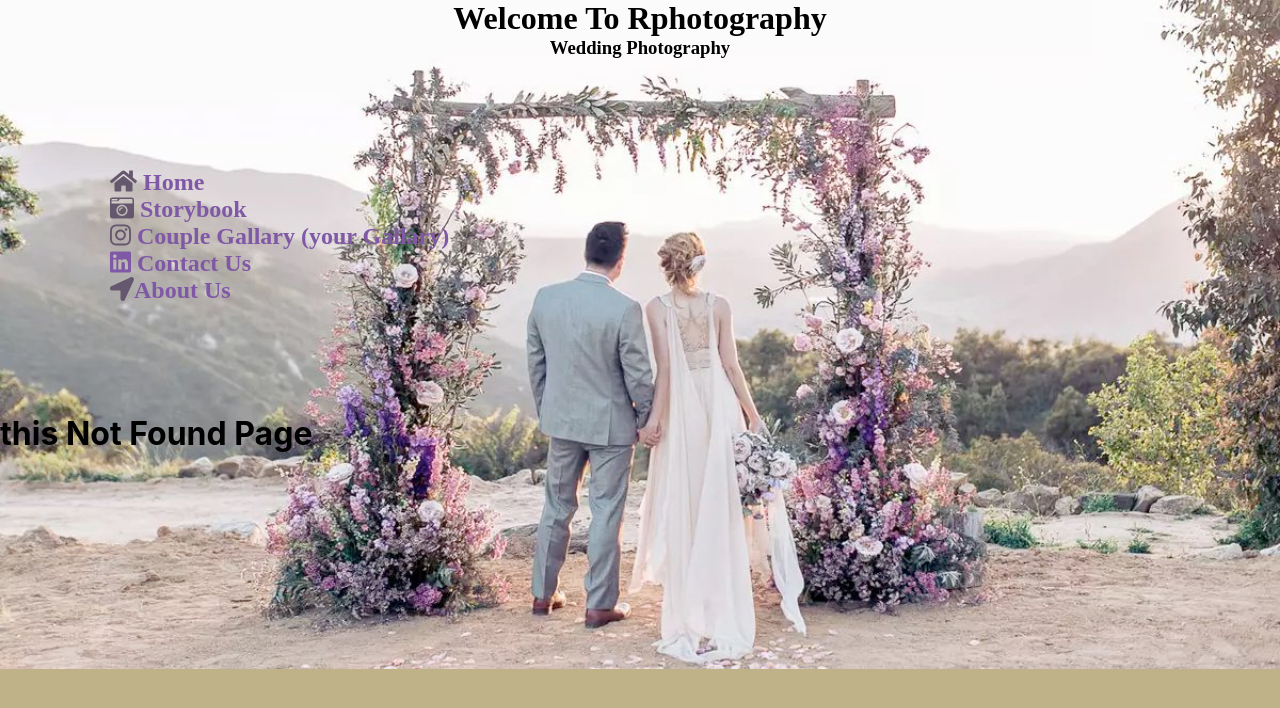
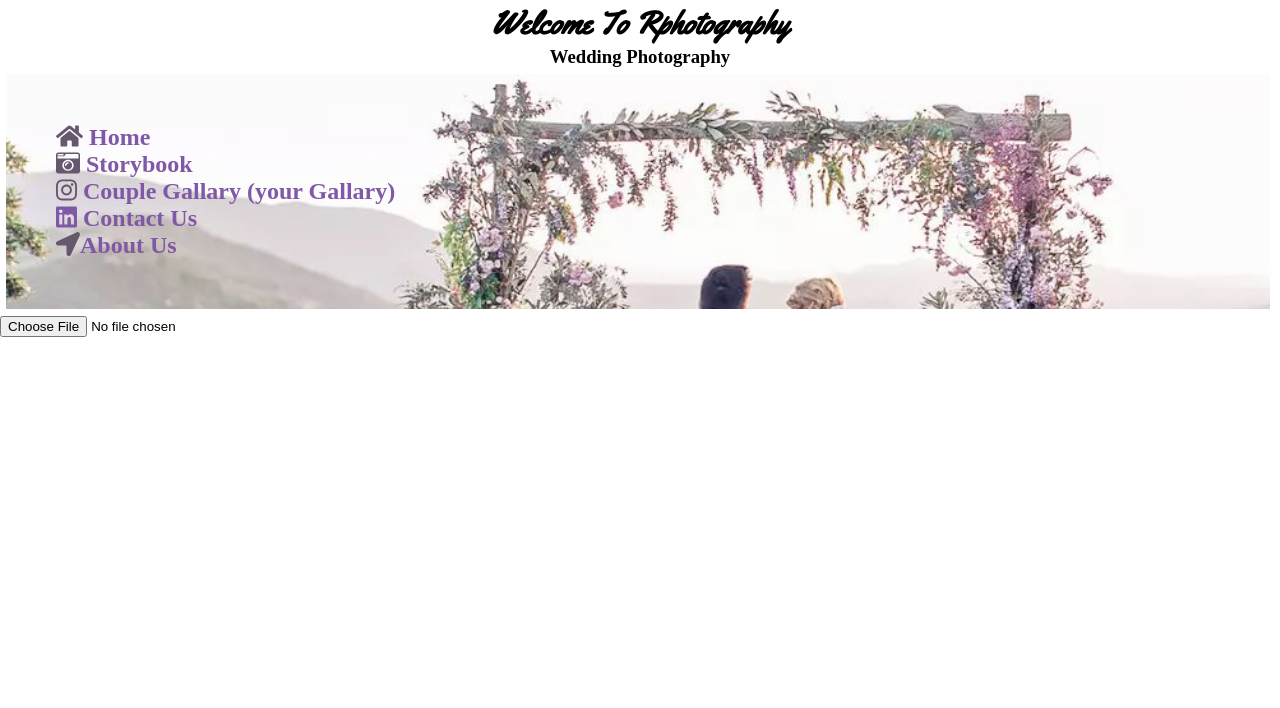
Before and after one commit to SamimAzimi/rphoto, a React (Create React App) app: page /upload in a window 1280 px wide. Before the commit this address had no page. Shown: the top 708 px of the page. Built offline with nearby package versions, Linux system fonts and the light colour scheme; a web font is replaced by a local one.

Commit message:
upload function in progress

```diff
--- a/src/App.css
+++ b/src/App.css
@@ -1,6 +1,3 @@
-.App {
-  text-align: center;
-}
 @import url("https://fonts.googleapis.com/css2?family=Bungee+Outline&family=Yellowtail&display=swap");
 :root {
   --primary-color: #bfb188;
@@ -25,25 +22,9 @@
 .rphotographyheadingone {
   text-align: center;
   font-family: "Yellowtail", cursive;
+  padding-top: 2px;
 }
 .rphotographyheadingthree {
   text-align: center;
   font-family: "Bungee", cursive;
 }
-
-.App-header {
-  background-color: var(--primary-color);
-  min-height: 100vh;
-  display: flex;
-  flex-direction: column;
-  align-items: center;
-  justify-content: center;
-  font-size: calc(10px + 2vmin);
-  color: white;
-}
-
-.menueToggleButton {
-  position: absolute;
-  right: 1%;
-  top: 5%;
-}
--- a/src/App.js
+++ b/src/App.js
@@ -7,6 +7,7 @@ import CoupleGallary from "./components/CoupleGallary";
 import Gallary from "./components/Gallary";
 import NotFound from "./components/PageNotFound";
 import Home from "./components/Home";
+import Upload from './components/upload'
 
 function App() {
   return (
@@ -31,6 +32,9 @@ function App() {
           <Route path="/couplegallary">
             <CoupleGallary />
           </Route>
+          <Route path="/upload">
+            <Upload />
+          </Route>
           <Route path="*">
             <NotFound />
           </Route>
--- a/src/components/Gallary.js
+++ b/src/components/Gallary.js
@@ -1,7 +1,12 @@
 import "./gallary.css";
 
 function Gallary() {
-  return <h1>this Gallary Page</h1>;
+
+  return <>
+   <div className="gallaryMain">
+     <h1>Moments Captured</h1>
+   </div>
+   </>
 }
 
 export default Gallary;
--- /dev/null
+++ b/src/components/UseStorage.js
@@ -0,0 +1,33 @@
+import {useState, useEffect} from 'react'
+import {ProjectStorage} from '../firebase.config'
+
+
+const useStorage = (file) =>{
+    const [progress, setProgress] = useState(0)
+    const [error, setError] =useState(null)
+    const [url, setUrl] = useState(null)
+
+    useEffect(()=>{
+        // references
+
+        const storageRef = ProjectStorage.ref(file.name)
+
+
+        storageRef.put(file)
+        .on('state_changed',(snap)=>{
+            let percentage = (snap.bytesTransferred / snap.totalBytes) * 100
+            setProgress(percentage)
+        },(error)=>{
+            setError(error)
+        },async()=>{
+            const url = await storageRef.getDownloadURL();
+            setUrl(url)
+        })
+
+
+    },[file])
+
+    return {progress,url,error}
+}
+
+export default useStorage;
--- a/src/components/home.css
+++ b/src/components/home.css
@@ -1,23 +1,11 @@
 main {
-  margin-left: 5%;
-  background-color: #a6768c 0a;
-  width: 900px;
-
+  background-color: #d9c6bf;
+  text-align: right;
+  margin-left: 230px;
+  width: 800px;
   height: 100%;
 }
 img {
   height: 100%;
   width: 100%;
 }
-body {
-  background-color: #bfb188;
-  background-image: url("../images/lavender.jpg"),
-    linear-gradient(
-      360deg,
-      var(--primary-gardient) 10%,
-      var(--secondary-gardient) 50%,
-      var(--third-gardient) 100%
-    );
-  background-repeat: no-repeat;
-  background-size: cover;
-}
--- a/src/components/navbar.css
+++ b/src/components/navbar.css
@@ -38,85 +38,17 @@ ul {
 
 header {
   padding: 50px;
-  margin: 60px;
+  margin: 6px;
+  margin-left: 6px;
+  margin-right: 10px;
   display: flexbox;
   text-align: left;
+  background-image: url(../images/lavender.jpg);
+  background-repeat: no-repeat;
+  background-size:cover;
+  background-attachment: fixed;
 }
+
 .iconstyles {
   color: var(--shokh-color);
 }
-
-/* * {
-  padding: 0;
-  margin: 0;
-  box-sizing: border-box;
-}
-
-body {
-  height: 120vh;
-  width: 100vw;
-  background-image: linear-gradient(
-    20deg,
-    var(--primary-gardient) 10%,
-    var(--secondary-gardient) 50%,
-    var(--third-gardient) 100%
-  );
-  text-decoration: none;
-}
-header {
-  width: 100%;
-  height: 100%;
-  text-align: left;
-  background-size: cover;
-  background-attachment: fixed;
-  position: absolute;
-  top: 20%;
-  text-decoration: none;
-}
-header {
-  padding: 50px;
-  color: #fff;
-  text-shadow: 1px 1px 1px #333;
-  text-decoration: none;
-}
-Link {
-  text-decoration: none;
-}
-h1 {
-  font-family: "Dancing Script", cursive;
-  font-size: 60px;
-  color: white;
-  text-decoration: none;
-}
-.navbar {
-  position: absolute;
-  top: 40%;
-  left: 10%;
-  text-align: left;
-  list-style: none;
-  font-size: large;
-  font-family: "Dancing Script", cursive;
-}
-h2,
-p {
-  margin-bottom: 30px;
-  color: white;
-  text-decoration: none;
-}
-
-h2:hover {
-  color: gray;
-  text-decoration: none;
-}
-
-.container,
-.coupleimages {
-  width: 800px;
-  height: 600px;
-  position: absolute;
-  top: 8%;
-  right: 5%;
-  border-top-left-radius: 50%;
-  text-decoration: none;
-}
-*/
--- a/src/components/navbar.js
+++ b/src/components/navbar.js
@@ -15,7 +15,7 @@ function Header() {
   return (
     <>
       <header>
-        <div>
+        <div className="navbardiv">
           <ul className="navbar">
             <li>
               <Link to="/">
--- /dev/null
+++ b/src/components/progressbar.js
@@ -0,0 +1,13 @@
+import React from 'react'
+
+import useStorage from './UseStorage'
+
+const Progressbar =()=>{
+
+
+    return (
+        <div className="progressbar"> Progress</div>
+    )
+}
+
+export default Progressbar
--- /dev/null
+++ b/src/components/upload.js
@@ -0,0 +1,36 @@
+import React,{useState} from 'react'
+import Progressbar from './progressbar'
+function Upload (){
+const [file,setFile] = useState(null)
+const [error, setError] = useState(null)
+const types = ['image/png', 'image/jpeg']
+    const changeHandler=(e)=>{
+        let selected = e.target.files[0]
+
+        if(selected && types.includes(selected.type)){
+            setFile(selected)
+            setError(null)
+            console.log(file)
+            console.log(selected)
+        }
+        else {
+
+            setFile(null)
+            setError('Please select an image file (png or Jpeg)')
+        }
+    }
+    return <>
+    <form >
+        <input type='file' onChange={changeHandler}/>
+    </form>
+
+    <div className="output">
+        {error && <div className="error">{error}</div> }
+        {file && <div>{file.name}</div>}
+
+        {file && <Progressbar file={file} setFile={setFile} />}
+    </div>
+    </>
+}
+
+export default Upload
--- a/src/firebase.config.js
+++ b/src/firebase.config.js
@@ -1,4 +1,4 @@
-import * as firebase from "firebase/app";
+import firebase from "firebase/app";
 import "firebase/storage";
 import "firebase/firestore";
 
@@ -13,9 +13,9 @@ var firebaseConfig = {
 };
 // Initialize Firebase
 firebase.initializeApp(firebaseConfig);
-firebase.analytics();
 
-const projectStorage = firebase.storage();
-const projectfirestore = firebase.firestore();
 
-export { projectStorage, projectfirestore };
+const ProjectStorage = firebase.storage();
+const ProjectFirestore = firebase.firestore();
+
+export { ProjectStorage, ProjectFirestore };
```
Also changed, not shown: 1 other file (tests, documents, lock files or other folders).
